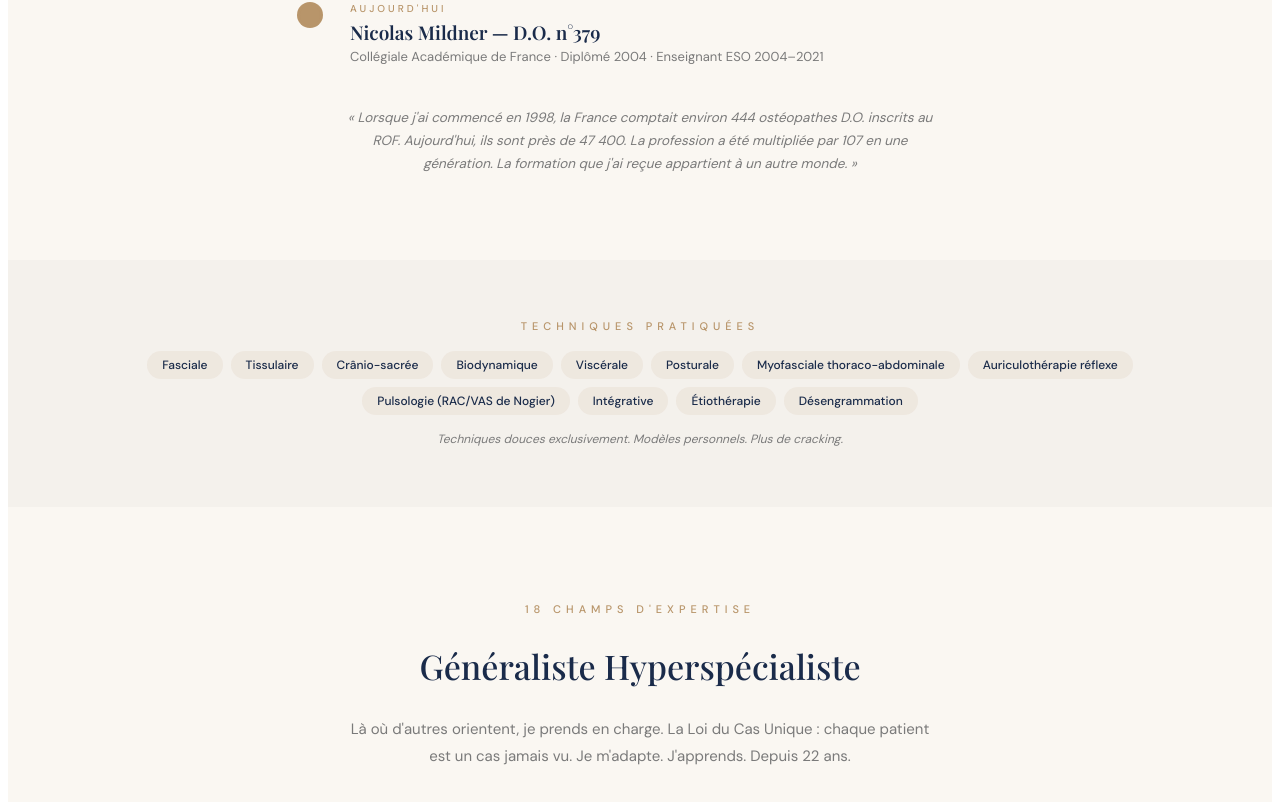
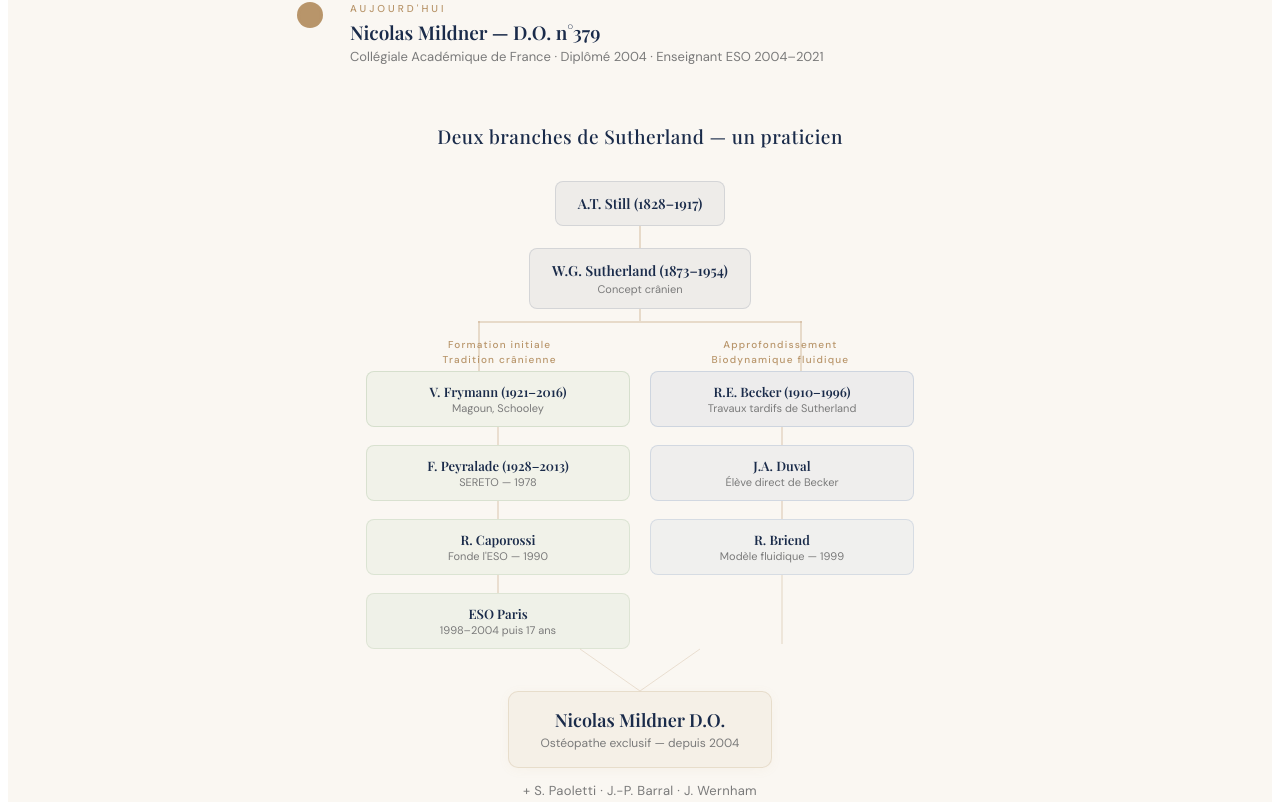
Before and after one commit to Nicolas1111M/site-osteopathe, a React (Vite) app: page / in a window 1280 px wide. Shown: the part 3338-4140 px from the top of the page. Built offline with nearby package versions, Linux system fonts and the light colour scheme; a web font is replaced by a local one.

Commit message:
Add files via upload

```diff
--- a/src/Site.jsx
+++ b/src/Site.jsx
@@ -268,11 +268,105 @@ export default function Site({ onBlog }){
             </div>
           ))}
         </div>
+
+        {/* ── DIAGRAMME DE FILIATION ── */}
+        <div style={{marginTop:56,maxWidth:mob?360:680,margin:"56px auto 0"}}>
+          <p style={{textAlign:"center",fontFamily:F.h,fontSize:mob?16:19,color:C.navy,fontWeight:500,marginBottom:mob?24:32,letterSpacing:0.5}}>
+            Deux branches de Sutherland — un praticien
+          </p>
+
+          {/* Still */}
+          <div style={{textAlign:"center"}}>
+            <div style={{display:"inline-block",background:"rgba(26,43,74,0.05)",border:"1px solid rgba(26,43,74,0.12)",borderRadius:8,padding:mob?"10px 14px":"12px 22px"}}>
+              <div style={{fontFamily:F.h,fontSize:mob?12:14,fontWeight:600,color:C.navy}}>A.T. Still (1828–1917)</div>
+            </div>
+          </div>
+          <div style={{width:2,height:mob?16:22,background:"rgba(184,149,106,0.3)",margin:"0 auto"}}/>
+
+          {/* Sutherland */}
+          <div style={{textAlign:"center"}}>
+            <div style={{display:"inline-block",background:"rgba(26,43,74,0.05)",border:"1px solid rgba(26,43,74,0.12)",borderRadius:8,padding:mob?"10px 14px":"12px 22px"}}>
+              <div style={{fontFamily:F.h,fontSize:mob?12:14,fontWeight:600,color:C.navy}}>W.G. Sutherland (1873–1954)</div>
+              <div style={{fontSize:mob?10:11,color:C.muted,marginTop:2}}>Concept crânien</div>
+            </div>
+          </div>
+
+          {/* Split connector */}
+          <div style={{position:"relative",height:mob?52:62,maxWidth:mob?320:540,margin:"0 auto"}}>
+            <div style={{position:"absolute",left:"50%",top:0,width:2,height:12,background:"rgba(184,149,106,0.3)",transform:"translateX(-50%)"}}/>
+            <div style={{position:"absolute",top:12,left:mob?"12%":"20%",right:mob?"12%":"20%",height:2,background:"rgba(184,149,106,0.3)"}}/>
+            <div style={{position:"absolute",left:mob?"12%":"20%",top:12,width:2,height:mob?40:50,background:"rgba(184,149,106,0.3)"}}/>
+            <div style={{position:"absolute",right:mob?"12%":"20%",top:12,width:2,height:mob?40:50,background:"rgba(184,149,106,0.3)"}}/>
+            <div style={{position:"absolute",left:0,bottom:mob?2:4,width:"48%",textAlign:"center",fontSize:mob?8:10,color:C.gold,letterSpacing:mob?0.3:1.2,fontWeight:500,lineHeight:1.5}}>
+              Formation initiale<br/>Tradition crânienne
+            </div>
+            <div style={{position:"absolute",right:0,bottom:mob?2:4,width:"48%",textAlign:"center",fontSize:mob?8:10,color:C.gold,letterSpacing:mob?0.3:1.2,fontWeight:500,lineHeight:1.5}}>
+              Approfondissement<br/>Biodynamique fluidique
+            </div>
+          </div>
+
+          {/* Two branches */}
+          <div style={{display:"grid",gridTemplateColumns:"1fr 1fr",gap:mob?8:28,maxWidth:mob?320:540,margin:"0 auto"}}>
+            {/* Left branch — tradition crânienne */}
+            <div style={{display:"flex",flexDirection:"column",alignItems:"center"}}>
+              {[
+                {n:"V. Frymann (1921–2016)",s:"Magoun, Schooley"},
+                {n:"F. Peyralade (1928–2013)",s:"SERETO — 1978"},
+                {n:"R. Caporossi",s:"Fonde l'ESO — 1990"},
+                {n:"ESO Paris",s:"1998–2004 puis 17 ans"},
+              ].map((item,i)=>(
+                <div key={i} style={{display:"flex",flexDirection:"column",alignItems:"center",width:"100%"}}>
+                  <div style={{background:i===3?"rgba(180,210,175,0.15)":"rgba(200,218,195,0.18)",border:`1px solid rgba(180,200,170,${0.45-i*0.05})`,borderRadius:8,padding:mob?"9px 8px":"11px 16px",textAlign:"center",width:"100%",maxWidth:mob?160:230}}>
+                    <div style={{fontFamily:F.h,fontSize:mob?11:13,fontWeight:600,color:C.navy}}>{item.n}</div>
+                    <div style={{fontSize:mob?9:11,color:C.muted,marginTop:1}}>{item.s}</div>
+                  </div>
+                  {i<3&&<div style={{width:2,height:mob?12:18,background:"rgba(184,149,106,0.25)"}}/>}
+                </div>
+              ))}
+            </div>
+            {/* Right branch — biodynamique */}
+            <div style={{display:"flex",flexDirection:"column",alignItems:"center"}}>
+              {[
+                {n:"R.E. Becker (1910–1996)",s:"Travaux tardifs de Sutherland"},
+                {n:"J.A. Duval",s:"Élève direct de Becker"},
+                {n:"R. Briend",s:"Modèle fluidique — 1999"},
+              ].map((item,i)=>(
+                <div key={i} style={{display:"flex",flexDirection:"column",alignItems:"center",width:"100%"}}>
+                  <div style={{background:`rgba(185,195,215,${0.2-i*0.03})`,border:`1px solid rgba(175,190,210,${0.5-i*0.05})`,borderRadius:8,padding:mob?"9px 8px":"11px 16px",textAlign:"center",width:"100%",maxWidth:mob?160:230}}>
+                    <div style={{fontFamily:F.h,fontSize:mob?11:13,fontWeight:600,color:C.navy}}>{item.n}</div>
+                    <div style={{fontSize:mob?9:11,color:C.muted,marginTop:1}}>{item.s}</div>
+                  </div>
+                  {i<2&&<div style={{width:2,height:mob?12:18,background:"rgba(184,149,106,0.25)"}}/>}
+                </div>
+              ))}
+              {/* Extending line to match left column height */}
+              <div style={{width:2,height:mob?53:69,background:"rgba(184,149,106,0.18)"}}/>
+            </div>
+          </div>
+
+          {/* Convergence connector */}
+          <svg viewBox="0 0 200 35" style={{width:"100%",maxWidth:mob?320:540,height:mob?30:42,display:"block",margin:"0 auto",overflow:"visible"}}>
+            <line x1="50" y1="0" x2="100" y2="35" stroke="rgba(184,149,106,0.3)" strokeWidth="0.7"/>
+            <line x1="150" y1="0" x2="100" y2="35" stroke="rgba(184,149,106,0.3)" strokeWidth="0.7"/>
+          </svg>
+
+          {/* Nicolas Mildner */}
+          <div style={{textAlign:"center"}}>
+            <div style={{display:"inline-block",background:"rgba(184,149,106,0.07)",border:"1px solid rgba(184,149,106,0.22)",borderRadius:10,padding:mob?"13px 18px":"16px 32px",boxShadow:"0 2px 12px rgba(184,149,106,0.06)"}}>
+              <div style={{fontFamily:F.h,fontSize:mob?14:18,fontWeight:600,color:C.navy}}>Nicolas Mildner D.O.</div>
+              <div style={{fontSize:mob?10:12,color:C.muted,marginTop:3}}>Ostéopathe exclusif — depuis 2004</div>
+            </div>
+          </div>
+
+          <p style={{textAlign:"center",fontSize:mob?11:13,color:C.muted,marginTop:14,letterSpacing:0.3}}>
+            + S. Paoletti · J.-P. Barral · J. Wernham
+          </p>
+        </div>
+
         <div style={{textAlign:"center",marginTop:40}}>
           <p style={{fontSize:13.5,color:C.muted,fontStyle:"italic",maxWidth:600,margin:"0 auto",lineHeight:1.7}}>
-            « Lorsque j'ai commencé en 1998, la France comptait environ 444 ostéopathes D.O. inscrits au ROF.
-            Aujourd'hui, ils sont près de 47 400. La profession a été multipliée par 107 en une génération.
-            La formation que j'ai reçue appartient à un autre monde. »
+            « Lorsque j'ai commencé en 1998, le Registre des Ostéopathes de France ne comptait que quelques centaines de D.O.
+            Aujourd'hui, ils sont plus de 47 000. La formation que j'ai reçue appartient à un autre monde. »
           </p>
         </div>
       </S>
@@ -318,7 +412,7 @@ export default function Site({ onBlog }){
               Diplômé D.O. et D.O.E. en 2004, j'ai validé mon diplôme européen devant la Faculté de Médecine de Genève — un diplôme que très peu d'ostéopathes ont passé. Mon D.O.F. a été obtenu par Validation des Acquis de l'Expérience, alors que j'enseignais déjà aux futurs diplômés à l'ESO, prestigieuse école d'ostéopathie située sur le campus universitaire Descartes.
             </p>
             <p style={{fontSize:15,lineHeight:1.9,color:C.text,marginBottom:16}}>
-              Ma formation est celle d'un autre temps : assistant de Viola Frymann lors de son séminaire sur les troubles neurologiques de l'enfant, élève de Serge Paoletti (pionnier de l'approche fasciale), de Roger Caporossi (approche fasciale, philosophie ostéopathique crânienne et neurovégétative), de René Briend (pionnier de l'ostéopathie biodynamique, qui m'a proposé d'intégrer son équipe pédagogique de succession — j'ai décliné, convaincu qu'il me fallait davantage de maturité clinique), de Pierre Tricot, de Didier Lehougre, du GLEM de Lyon et de l'Étiothérapie de Latour. Formé à la pulsologie de Nogier depuis l'an 2000. De nombreuses formations diplômantes complètent ce parcours.
+              Ma formation est celle d'un autre temps : assistant de Viola Frymann lors de son séminaire sur les troubles neurologiques de l'enfant, élève de Serge Paoletti (pionnier de l'approche fasciale), de Roger Caporossi (approche fasciale, philosophie ostéopathique crânienne et neurovégétative), de René Briend (pionnier de l'ostéopathie biodynamique, qui m'a proposé d'intégrer son équipe pédagogique de succession — j'ai décliné, convaincu qu'il me fallait davantage de maturité clinique), de Didier Lehougre, du GLEM de Lyon et de l'Étiothérapie de Latour. Formé à la pulsologie de Nogier depuis l'an 2000. De nombreuses formations diplômantes complètent ce parcours.
             </p>
             <p style={{fontSize:15,lineHeight:1.9,color:C.text,marginBottom:16}}>
               Durant mes études, j'ai effectué de nombreux stages en milieu hospitalier — chirurgie de la main, pédiatrie, maternité — qui m'ont forgé un regard clinique affûté et une capacité de diagnostic différentiel que la pratique en cabinet seule ne permet pas d'acquérir. J'ai également réalisé de nombreuses séances de dissection à la Faculté de Médecine de l'Université Paris Descartes, rue des Saints-Pères, notamment sur les nerfs crâniens — une connaissance anatomique directe, irremplaçable.
@@ -351,7 +445,7 @@ export default function Site({ onBlog }){
                 {l:"D.O. n°379 — Collégiale Académique",d:"Génération charnière, avant les décrets de 2007"},
                 {l:"CES Ostéopathie Pédiatrique",d:"Certificat d'études spécialisées — 2011"},
                 {l:"Stages hospitaliers & dissections",d:"Chirurgie, pédiatrie, maternité · Fac. Médecine Paris Descartes"},
-                {l:"Standards de la profession",d:"Participant aux travaux d'élaboration du référentiel métier"},
+                {l:"Standards de la profession",d:"Participant aux travaux d'élaboration du référentiel métier et à la sélection des premiers Masters 2"},
                 {l:"Enseignant ESO · 5 matières · 17 ans",d:"Commissions recherche, pédagogie, évaluation"},
                 {l:"Filiation directe",d:"Frymann · Barral · Paoletti · Caporossi · Wernham · Briend · Tricot"},
                 {l:"Publication Le Monde / SFDO",d:"Article national — décembre 2005"},
```
